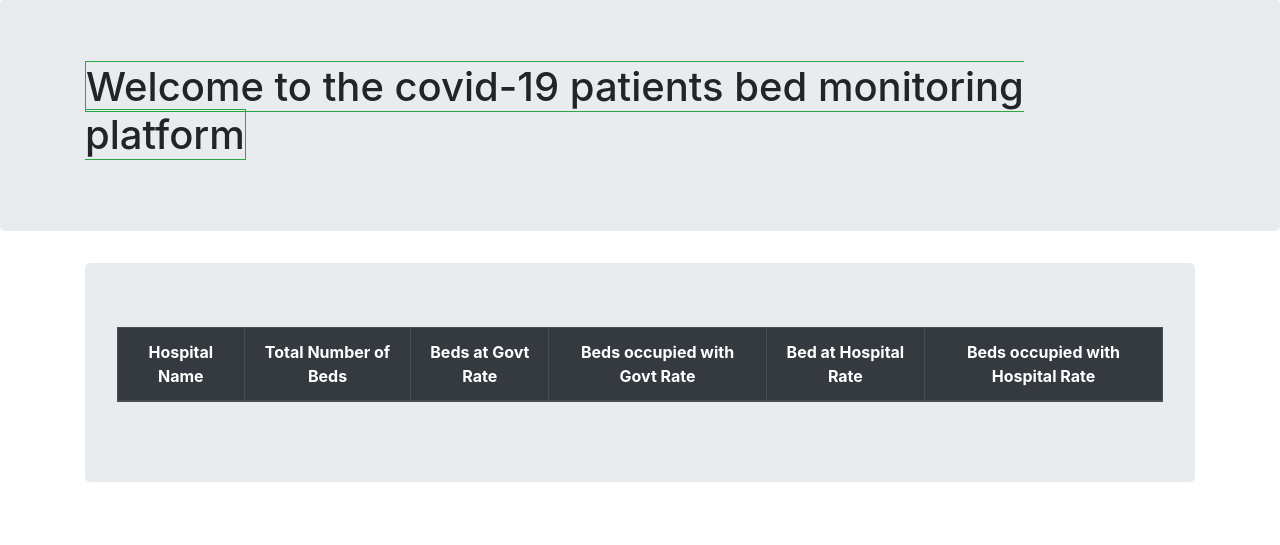
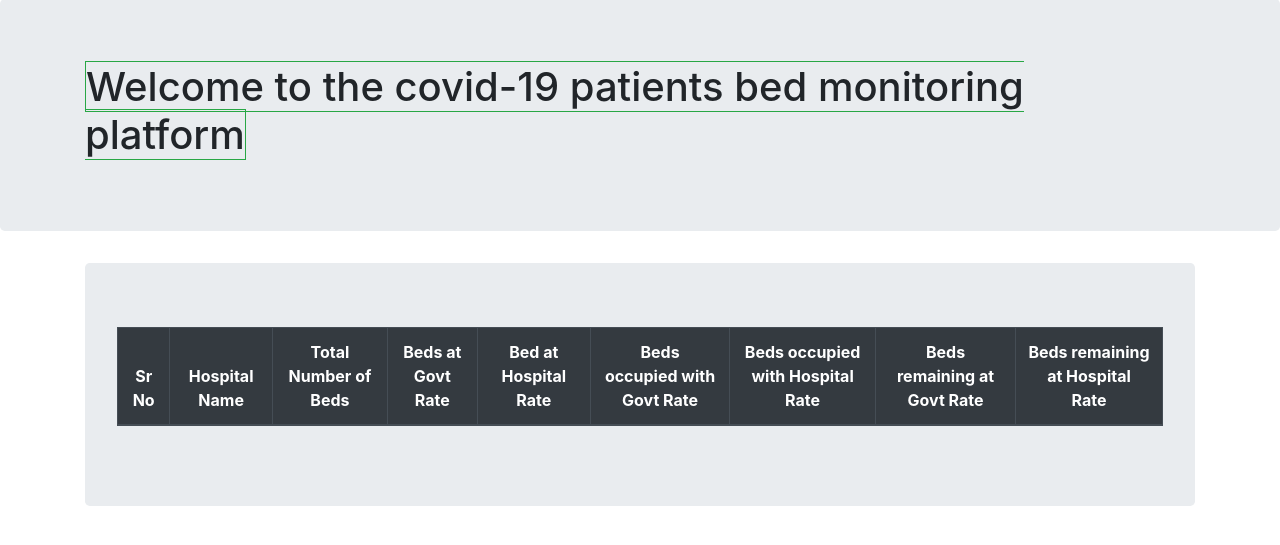
Before and after one commit to russo1237/patient_bed_monitoring, a Django app: page / in a window 1280 px wide. Shown: the part 57-602 px from the top of the page. Run offline with Django 3.2, Linux system fonts and the light colour scheme; lists and menus that the app fills with data are empty; some libraries are stand-ins or nearby versions.

Commit message:
Added serial no and color to occupied and remaining beds

```diff
--- a/covid_project/bed_monitoring_app/views.py
+++ b/covid_project/bed_monitoring_app/views.py
@@ -27,6 +27,8 @@ def index(request):
                                     'total_hospital_beds':hospital_details_all[i].total_hospital_beds,
                                     'occupied_govt_beds':hospital_details_all[i].occupied_govt_beds,
                                     'occupied_hospital_beds':hospital_details_all[i].occupied_hospital_beds,
+                                    'remaining_govt_beds': hospital_details_all[i].total_govt_beds-hospital_details_all[i].occupied_govt_beds,
+                                    'remaining_hos_beds': hospital_details_all[i].total_hospital_beds-hospital_details_all[i].occupied_hospital_beds,
                                     })
                 break
             else:
--- a/covid_project/templates/bed_monitoring_app/index.html
+++ b/covid_project/templates/bed_monitoring_app/index.html
@@ -18,23 +18,29 @@
         <table class='table table-bordered' align='center'>
           <thead class="thead-dark" align='center'>
             <tr>
+              <th>Sr No</th>
               <th>Hospital Name</th>
               <th>Total Number of Beds</th>
               <th>Beds at Govt Rate</th>
+              <th>Bed at Hospital Rate</th>
               <th>Beds occupied with Govt Rate</th>
-              <th>Bed at Hospital Rate</th>
               <th>Beds occupied with Hospital Rate</th>
+              <th>Beds remaining at Govt Rate</th>
+              <th>Beds remaining at Hospital Rate</th>
             </tr>
           </thead>
           <tbody align='center'>
             {% for hospital in beds_list %}
             <tr class="table-primary">
+              <td>{{ forloop.counter}}</td>
               <td>{{ hospital.hospital_name}}</td>
               <td>{{ hospital.total_no_of_beds }}</td>
               <td>{{ hospital.total_govt_beds }}</td>
-              <td>{{ hospital.occupied_govt_beds }}</td>
               <td>{{ hospital.total_hospital_beds}}</td>
-              <td>{{ hospital.occupied_hospital_beds }}</td>
+              <td style="color:#fc6203;">{{ hospital.occupied_govt_beds }}</td>
+              <td style="color:#fc6203;">{{ hospital.occupied_hospital_beds }}</td>
+              <td style="color:#35ab1d;">{{ hospital.remaining_govt_beds }} </td>
+              <td style="color:#35ab1d;">{{ hospital.remaining_hos_beds }}</td>
             </tr>
             {% endfor %}
           </tbody>
```
